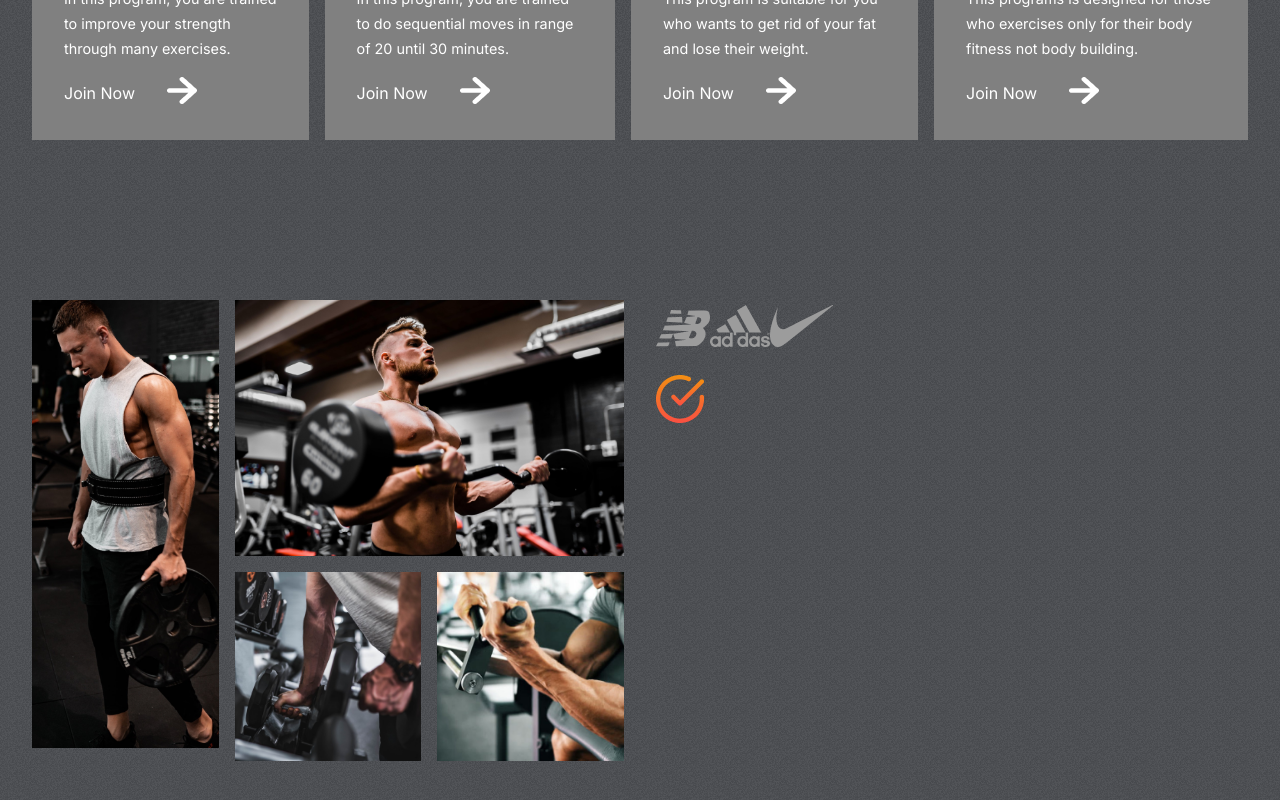
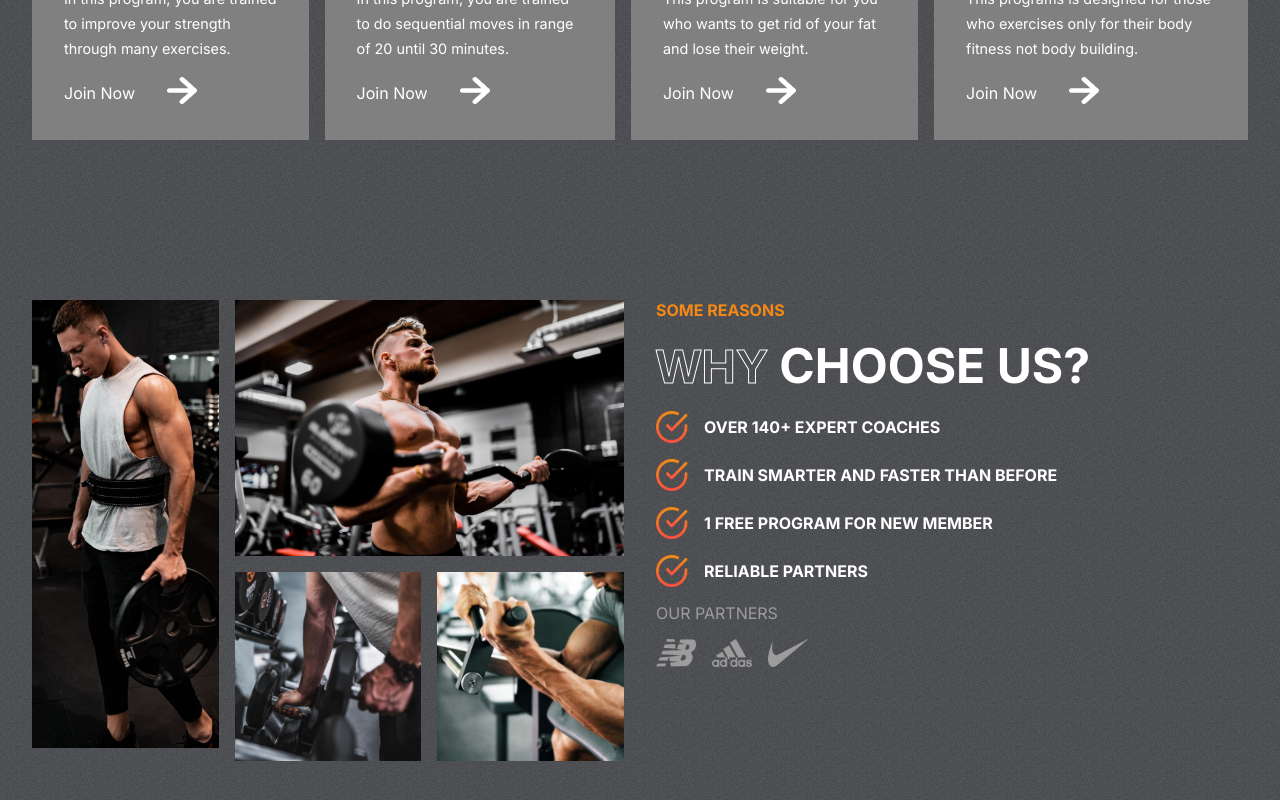
Before and after one commit to ZahaAnass/Gym-website, a React (Create React App) app: page / in a window 1280 px wide. Shown: the part 1038-1838 px from the top of the page. Built offline with nearby package versions, Linux system fonts and the light colour scheme.

Commit message:
update Reasons component with new layout and content

```diff
--- a/src/components/Reasons/Reasons.jsx
+++ b/src/components/Reasons/Reasons.jsx
@@ -19,18 +19,41 @@
                 <img src={image4} alt="" />
             </div>
             <div className="right-r">
-                <div className="right-top">
-                    <img src={nb} alt="" />
-                    <img src={adidas} alt="" />
-                    <img src={nike} alt="" />
+                <span>some reasons</span>
+                <div>
+                    <span className='stroke-text'>why</span>
+                    <span> choose us?</span>
                 </div>
-                <div className="right-bottom">
-                    <img src={tick} alt="" />
+
+                <div className='details-r'>
+                    <div>
+                        <img src={tick} alt="tick" />
+                        <span>OVER 140+ EXPERT COACHES</span>
+                    </div>
+                    <div>
+                        <img src={tick} alt="tick" />
+                        <span>TRAIN SMARTER AND FASTER THAN BEFORE</span>
+                    </div>
+                    <div>
+                        <img src={tick} alt="tick" />
+                        <span>1 FREE PROGRAM FOR NEW MEMBER</span>
+                    </div>
+                    <div>
+                        <img src={tick} alt="tick" />
+                        <span>RELIABLE PARTNERS</span>
+                    </div>
+                </div>
+
+                <span style={{color: "var(--gray)", fontWeight: "normal"}}>OUR PARTNERS</span>
+
+                <div className="partners">
+                    <img src={nb} alt="nb" />
+                    <img src={adidas} alt="adidas" />
+                    <img src={nike} alt="nike" />
                 </div>
             </div>
         </div>
     )
-
 }
 
 export default Reasons
```
